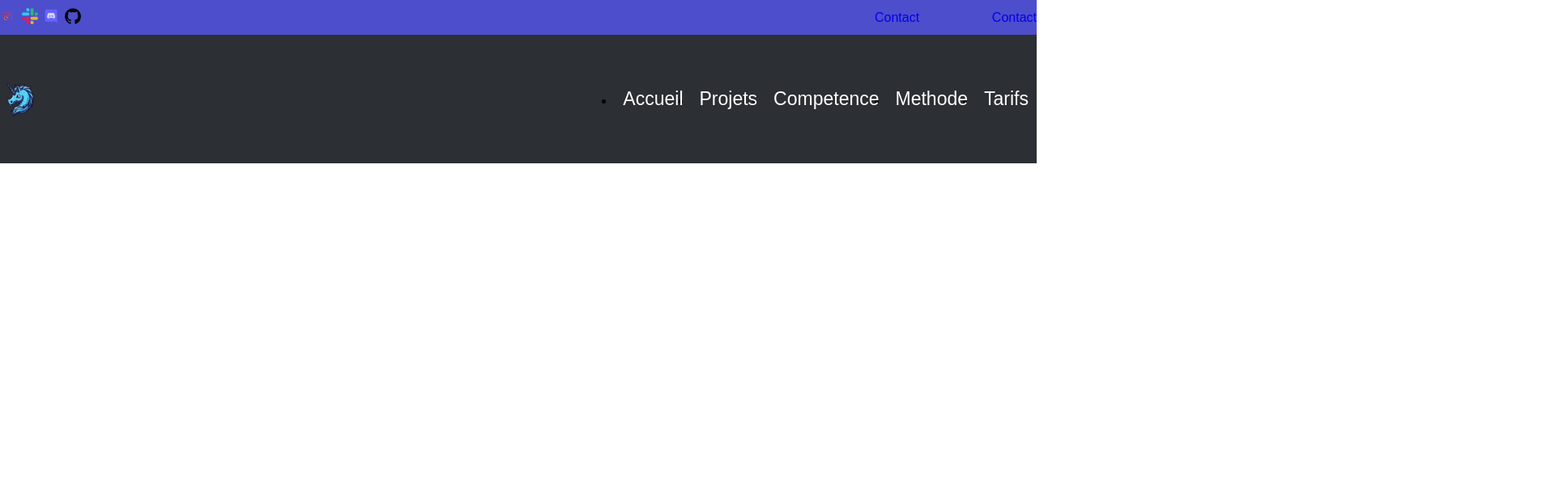
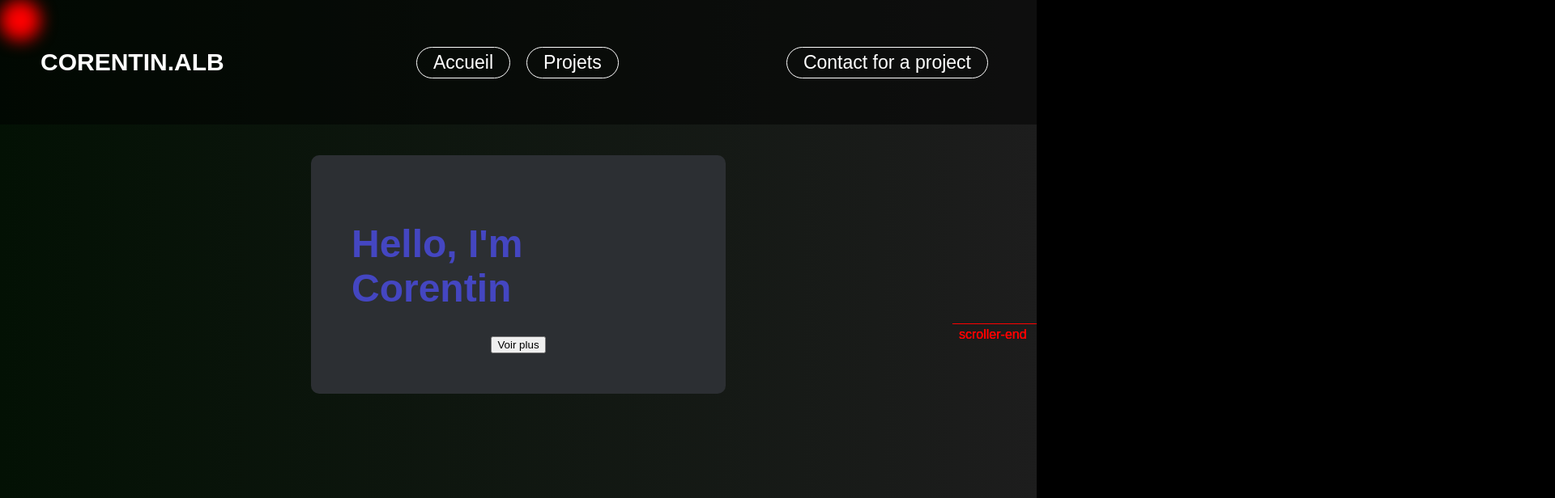
Before and after one commit to messtt/messtt.github.io, a React (Create React App) app: page / in a window 1280 px wide. Shown: the top 616 px of the page at 81% size, 1920 px wide, since content can reach past the window. Built offline with nearby package versions, Linux system fonts and the light colour scheme.

Commit message:
[ADD] new style [FIX] project bug

```diff
--- a/src/App.js
+++ b/src/App.js
@@ -8,12 +8,32 @@ import './styles/app.css';
 
 function App() {
     useEffect(() => {
+        const follower = document.querySelector('.mouse_following');
+        function updateFollowerPosition(e) {
+            gsap.to(follower, {
+                x: e.clientX - follower.offsetWidth / 2 + window.scrollX,
+                y: e.clientY - follower.offsetHeight / 2 + window.scrollY,
+                filter: 'blur(10px)',
+                duration: 0.1,
+            });
+        }
+        document.addEventListener('mousemove', (e) => {
+            updateFollowerPosition(e);
+        });
+
+        document.addEventListener('scroll', (e) => {
+            updateFollowerPosition(e);
+        });
 
     }, []);
 
     return (
         <div className="App">
+            <div className="mouse_following"></div>
             <Header />
+            <Cover />
+            <Project />
+            <Footer />
         </div>
     );
 }
--- a/src/componants/cover.js
+++ b/src/componants/cover.js
@@ -13,42 +13,6 @@ function Cover() {
     const canvasRef = useRef(null); // Add a canvas ref
 
     useEffect(() => {
-        animationTextRandom(document.querySelector(".content_title_name"));
-
-        const sketch = (p) => {
-            let squares = [];
-            const squareSize = 20;
-
-            p.setup = () => {
-                p.createCanvas(window.innerWidth, p.windowHeight).parent(canvasRef.current);
-                p.noStroke();
-
-                // Use p.width and p.height to calculate the number of squares
-                const horizontalSquares = p.width / squareSize;
-                const verticalSquares = p.height / squareSize;
-
-                squares = Array.from({ length: horizontalSquares * verticalSquares }, (_, index) => {
-                    const x = (index % horizontalSquares) * squareSize;
-                    const y = Math.floor(index / horizontalSquares) * squareSize;
-                    return { x, y, size: squareSize };
-                });
-            };
-
-            p.draw = () => {
-                p.background(76, 78, 204);
-
-                for (let i = 0; i < squares.length; i++) {
-                    const square = squares[i];
-                    const distance = p.dist(p.mouseX, p.mouseY, square.x, square.y);
-                    const size = p.map(distance, 0, p.width, 15, 70);
-                    p.fill(35, 39, 42);
-                    p.rect(square.x, square.y, size, size);
-                }
-            };
-        };
-
-        new p5(sketch);
-
         const animationContainer = document.getElementById('your-lottie-animation');
         const anim = lottie.loadAnimation({
             container: animationContainer,
@@ -56,6 +20,14 @@ function Cover() {
             loop: true,
             autoplay: true,
             animationData: animationData,
+        });
+        const box = document.querySelector('.cover');
+
+        gsap.to(box, {
+            duration: 2, // Durée de l'animation en secondes
+            background: 'linear-gradient(to right, #000E00, #222222)',
+            repeat: -1,
+            yoyo: true,
         });
     }, []);
 
@@ -65,11 +37,7 @@ function Cover() {
             <div className="content">
                 <div className="content_box">
                     <h1 className="content_title">Hello, I'm <span className="content_title_name">Corentin</span></h1>
-                    <p className="content_description">Lorem ipsum dolor sit amet, consectetur adipiscing elit. Donec euismod, nisl eget aliquam ultricies, nunc nisl aliquet nunc, vitae aliquam nisl nunc eu nunc. Donec euismod, nisl eget aliquam ultricies, nunc nisl aliquet nunc, vitae aliquam nisl nunc eu nunc.</p>
                     <button className="content_button">Voir plus</button>
-                </div>
-                <div className="lottie-container">
-                    <div className="lottie" id="your-lottie-animation" onClick={() => scrollToPosition(window.innerHeight)}></div>
                 </div>
             </div>
         </div>
--- a/src/componants/header.js
+++ b/src/componants/header.js
@@ -17,7 +17,9 @@ function Header() {
         const animationContainer = document.getElementById('burger_animation');
         const burgerMenu = document.getElementById('burger_spawn_menu');
         const mainHeader = document.querySelector('.main_header');
+        const li_main_header = document.querySelectorAll('.li_main_header');
         const secondHeader = document.querySelector('.second_header');
+
         const anim = lottie.loadAnimation({
             container: animationContainer,
             renderer: 'svg',
@@ -27,6 +29,23 @@ function Header() {
         });
 
         let isMenuOpen = false;
+
+        li_main_header.forEach((item) => {
+            item.addEventListener('mouseenter', () => {
+                gsap.to(item, {
+                    y: 5,
+                    duration: 0.1,
+                });
+            });
+            item.addEventListener('mouseleave', () => {
+                gsap.to(item, {
+                    y: 0,
+                    duration: 0.1,
+                });
+            });
+        });
+
+
 
         animationContainer.addEventListener('click', () => {
             if (!isMenuOpen) {
@@ -82,29 +101,21 @@ function Header() {
 
     return (
         <header className="header">
-            <div className="second_header">
-                <div className="second_header_media">
-                    <a className="a_media" href="https://www.instagram.com/"><img className="img_media" src={instagram_logo} alt={"instagram"} width={20} height={20}/></a>
-                    <a className="a_media" href="https://www.slack.com/"><img className="img_media" src={slack_logo} alt={"slack"} width={20} height={20}/></a>
-                    <a className="a_media" href="https://www.discord.com/"><img className="img_media" src={discord_logo} alt={"discord"} width={20} height={20}/></a>
-                    <a className="a_media" href="https://www.github.com/"><img className="img_media" src={github_logo} alt={"github"} width={20} height={20}/></a>
+            <div className="main_header">
+                <div className="site_title">
+                    <p className="title">CORENTIN.ALB</p>
                 </div>
-                <div className="second_header_contact">
-                    <a className="a_contact" href="/contact">Contact</a>
-                    <a className="a_contact" href="/contact">Contact</a>
+                <div className="nav_site">
+                    <nav className="nav_main_header">
+                        <ul className="ul_main_header">
+                            <li className="li_main_header"><a className="a_category" href="/">Accueil</a></li>
+                            <li className="li_main_header"><a className="a_category" href="/contact">Projets</a></li>
+                        </ul>
+                    </nav>
                 </div>
-            </div>
-            <div className="main_header">
-                <img className="logo" src={Logo} alt={"logo"} width={50} height={50}/>
-                <nav className="nav_main_header">
-                    <ul className="ul_main_header">
-                        <li className="li_main_header"><a className="a_category" href="/">Accueil</a></li>
-                        <li className="li_main_header"><a className="a_category" href="/contact">Projets</a></li>
-                        <li className="li_main_header"><a className="a_category" href="/contact">Competence</a></li>
-                        <li className="li_main_header"><a className="a_category" href="/contact">Methode</a></li>
-                        <li className="li_main_header"><a className="a_category" href="/contact">Tarifs</a></li>
-                    </ul>
-                </nav>
+                <div className="nav_social">
+                    <li className="li_main_header"><a className="a_category" href="/contact">Contact for a project</a></li>
+                </div>
             </div>
             <div className="main_header_mobile">
                 <div className="lottie" id="burger_animation"/>
--- a/src/componants/project.js
+++ b/src/componants/project.js
@@ -2,66 +2,37 @@ import React, { useEffect } from 'react';
 import './../styles/project.css';
 import { gsap } from 'gsap';
 import { ScrollTrigger} from 'gsap/ScrollTrigger';
-import { scrollToPosition } from '../utils/scroll';
-
-function ProjectBox() {
-    useEffect(() => {
-        gsap.registerPlugin(ScrollTrigger);
-
-        const animateBox = (box, xValue, yValue, boxShadow) => {
-            gsap.to(box, {
-                x: xValue,
-                y: yValue,
-                boxShadow: boxShadow,
-                duration: 0.5,
-            });
-        };
-
-        const handleMouseEnter = (box) => {
-            animateBox(box, 10, 10, '0px 0px 10px 0px rgba(0,0,0,0)');
-        };
-
-        const handleMouseLeave = (box) => {
-            animateBox(box, 0, 0,  '10px 10px 10px 0px rgba(0, 0, 0, 0.32)');
-        };
-
-        const boxes = document.querySelectorAll('.project_box');
-
-        boxes.forEach((box) => {
-            box.addEventListener('mouseenter', () => {
-                handleMouseEnter(box);
-            });
-            box.addEventListener('mouseleave', () => {
-                handleMouseLeave(box);
-            });
-        });
-    }, []);
-
-    return (
-        <div className="project_box">
-            <div className="project_box_img">
-                <img className="img_project" src="https://99designs-blog.imgix.net/blog/wp-content/uploads/2016/03/web-images.jpg?auto=format&q=60&w=1600&h=824&fit=crop&crop=faces" alt={"projet1"}/>
-            </div>
-            <div className="project_box_content">
-                <h3 className="project_box_content_title">Projet 1</h3>
-                <p className="project_box_content_description">Lorem ipsum dolor sit amet, consectetur adipiscing elit. Donec euismod, nisl eget aliquam ultricies, nunc nisl aliquet nunc, vitae aliquam nisl nunc eu nunc. Donec euismod, nisl eget aliquam ultricies, nunc nisl aliquet nunc, vitae aliquam nisl nunc eu nunc.</p>
-                <button className="project_box_content_button">temporaire</button>
-            </div>
-        </div>
-    );
-}
+gsap.registerPlugin(ScrollTrigger);
 
 function Project() {
     useEffect(() => {
-        let lastScrollTop = 0;
-        const project = document.querySelector('.project');
-        gsap.registerPlugin(ScrollTrigger);
-
+        const boxes = document.querySelectorAll('.container');
         const scrollHorizontalElement = document.querySelector('.project_box');
+        const isLeft = true;
+        let boxesPosition = 2000;
 
         const horizontalAnimation = gsap.from(scrollHorizontalElement, {
-            x: 2000, // Adjust the horizontal scroll amount as needed
-            ease: 'none', // Choose the animation easing that suits your needs
+            x: 2000,
+            ease: 'none',
+        });
+
+        boxes.forEach((box) => {
+            if (isLeft) {
+                boxesPosition = -boxesPosition;
+            }
+            gsap.from(box, {
+                scrollTrigger: {
+                    trigger: box,
+                    scrub: true,
+                    start: 'top bottom',
+                    end: 'top center',
+                    markers: true,
+                    toggleActions: 'restart none none none',
+                },
+                x: boxesPosition,
+                scrub: true,
+                ease: 'none',
+            });
         });
 
         ScrollTrigger.create({
@@ -75,11 +46,17 @@ function Project() {
 
     return (
         <div className="project">
-            <h2 className="project_title">Mes projets</h2>
-            <div className="project_grid">
-                <ProjectBox />
-                <ProjectBox />
-                <ProjectBox />
+            <div className="container project_box1">
+                <img src="https://th.bing.com/th/id/OIG.jFBs3qXz4ADuUkgdmy2S?w=270&h=270&c=6&r=0&o=5&pid=ImgGn" className="img_project" alt="Votre image" />
+                <div className="project_image_title image_title_box1">Hac ex causa conlaticia stipe Valerius humatur ille Publicola et subsidiis amicorum mariti inops cum liberis uxor alitur Reguli et dotatur ex aerario filia Scipionis, cum nobilitas florem adultae virginis diuturnum absentia pauperis erubesceret patris.</div>
+            </div>
+            <div className="container project_box2">
+                <div className="project_image_title image_title_box2">Hac ex causa conlaticia stipe Valerius humatur ille Publicola et subsidiis amicorum mariti inops cum liberis uxor alitur Reguli et dotatur ex aerario filia Scipionis, cum nobilitas florem adultae virginis diuturnum absentia pauperis erubesceret patris.</div>
+                <img src="https://th.bing.com/th/id/OIG.jFBs3qXz4ADuUkgdmy2S?w=270&h=270&c=6&r=0&o=5&pid=ImgGn" className="img_project" alt="Votre image" />
+            </div>
+            <div className="container project_box3">
+                <img src="https://th.bing.com/th/id/OIG.jFBs3qXz4ADuUkgdmy2S?w=270&h=270&c=6&r=0&o=5&pid=ImgGn" className="img_project" alt="Votre image" />
+                <div className="project_image_title image_title_box3">Hac ex causa conlaticia stipe Valerius humatur ille Publicola et subsidiis amicorum mariti inops cum liberis uxor alitur Reguli et dotatur ex aerario filia Scipionis, cum nobilitas florem adultae virginis diuturnum absentia pauperis erubesceret patris.</div>
             </div>
         </div>
     );
--- a/src/styles/app.css
+++ b/src/styles/app.css
@@ -1,9 +1,10 @@
 body {
     margin: 0;
-}
-
-header {
+    /*background-image: url("https://assets.awwwards.com/awards/images/2021/09/patterns_cover_8jpg.jpg");*/
+    background-color: black;
+    background-attachment: fixed;
     font-family: Poppins Condensed, sans-serif;
+    cursor: none;
 }
 
 a {
@@ -13,3 +14,13 @@ a {
 * {
     scrollbar-width: none;
 }
+
+.mouse_following {
+    position: absolute;
+    background-color: red;
+    border-radius: 50%;
+    width: 50px;
+    height: 50px;
+    pointer-events: none;
+    z-index: 999999;
+}
--- a/src/styles/header.css
+++ b/src/styles/header.css
@@ -8,25 +8,63 @@
     }
 
     /*MAIN HEADER*/
-
     .main_header {
         display: flex;
+        align-items: center;
         justify-content: space-between;
+        background-color: rgba(0, 0, 0, 0.5);
+        position: fixed;
+        width: 100%;
+        top: 0;
+        padding: 30px 50px;
+        z-index: 9999;
+        box-sizing: border-box;
+    }
+
+    .nav_site {
+        display: flex;
         align-items: center;
-        position: fixed;
-        top: 43px;
-        left: 0;
-        width: 100%;
-        background-color: #2c2f33;
-        padding-bottom: 50px;
-        padding-top: 50px;
-        z-index: 9999;
+        justify-content: space-between;
+        flex-direction: row;
+    }
+
+    .site_title {
+        font-size: 30px;
+        font-weight: bold;
+        color: white;
+        text-decoration: none;
+    }
+
+    .nav_social {
+        display: flex;
+        align-items: center;
+        justify-content: space-between;
+        flex-direction: row;
     }
 
     .ul_main_header {
         display: flex;
-        justify-content: space-between;
+        justify-content: center;
         align-items: center;
+        flex-direction: row;
+    }
+
+    .li_main_header {
+        border-style: solid;
+        border-width: 1px;
+        border-color: white;
+        border-radius: 50px;
+        padding: 5px 10px;
+        margin: 0 10px;
+        list-style: none;
+    }
+
+    .li_main_header:hover {
+        background-color: white;
+        transition: 0.5s;
+        .a_category {
+            color: black;
+        }
     }
 
     .a_category {
@@ -36,37 +74,6 @@
         text-decoration: none;
         position: relative;
         color: white;
-    }
-
-    /*SECOND HEADER*/
-
-    .second_header {
-        display: flex;
-        justify-content: space-between;
-        align-items: center;
-        flex-direction: row;
-        position: fixed;
-        top: 0;
-        width: 100%;
-        background-color: #4c4ecc;
-        color: #fff;
-        padding-top: 10px;
-        padding-bottom: 10px;
-        z-index: 9999;
-    }
-
-    .second_header_media {
-        width: 100px;
-        display: flex;
-        align-items: center;
-        justify-content: space-between;
-    }
-
-    .second_header_contact {
-        display: flex;
-        align-items: center;
-        justify-content: space-between;
-        width: 200px;
     }
 }
 
@@ -83,7 +90,7 @@
         margin-top: 90px;
         padding-top: 10px;
         padding-bottom: 10px;
-        background-color: #4446c1;
+        background-color: rgba(0, 0, 0, 0.5);
         width: 100%;
         height: 100%;
         transform: translateX(-1000px);
@@ -102,6 +109,7 @@
     }
     .li_main_header {
         margin-top: 10px;
+        list-style: none;
     }
     .main_header_mobile {
         display: flex;
@@ -112,7 +120,7 @@
         top: 0;
         left: 0;
         width: 100%;
-        background-color: #ce0000;
+        background-color: rgba(0, 0, 0, 0.5);
         padding-bottom: 20px;
         padding-top: 20px;
         z-index: 9999;
--- a/src/styles/project.css
+++ b/src/styles/project.css
@@ -1,53 +1,69 @@
 
 .project {
     display: flex;
+    align-items: center;
     flex-direction: column;
-    align-items: start;
-    justify-content: center;
-    margin-bottom: 200px;
-    padding: 500px 30% 500px 30%;
-    background-color: #ce0d0d;
-
+    margin-top: 200px;
+    margin-bottom: 2000px;
 }
 
-.project_grid {
-    display: grid;
-    grid-template-columns: repeat(3, 1fr); /* Deux colonnes de largeur égale */
-    grid-gap: 50px; /* Espacement entre les ProjectBox, ajustez selon vos besoins */
-    background-color: blueviolet;
+.projet_view {
+    display: flex;
+    flex-direction: row;
+    align-items: center;
+    justify-content: center;
+    width: 80%;
+    margin-top: 50px;
 }
 
-.project_box {
-    display: flex;
-    flex-direction: column;
-    align-items: center;
-    justify-content: center;
-    background-color: blueviolet;
-    border-radius: 10px;
-    height: auto;
-    box-shadow: rgba(0, 0, 0, 0.32) 10px 10px 10px;
+.container {
+    position: relative;
+    width: 500px;
+    height: 500px;
+    margin-bottom: 100px;
 }
 
-.project_box_img {
-    width: auto;
-    border-radius: 10px;
+.project_box1{
+    margin-left: 500px;
+}
+
+.project_box3 {
+    margin-left: 500px;
+}
+.project_box2 {
+    margin-right: 500px;
 }
 
 .img_project {
+    border-radius: 30px;
     width: 100%;
     height: 100%;
-    border-top-left-radius: 10px;
-    border-top-right-radius: 10px;
+    position: absolute;
+    top: 0;
+    left: 0;
 }
 
-.project_box_content {
-    display: flex;
-    flex-direction: column;
-    align-items: center;
-    justify-content: center;
-    background-color: #fff;
-    border-bottom-left-radius: 10px;
-    border-bottom-right-radius: 10px;
-    padding-right: 10px;
-    padding-left: 10px;
+.project_image_title {
+    font-size: 25px;
+    font-weight: bold;
+    margin-top: 20px;
+    color: #fff;
+    width: 100%;
+    position: absolute;
+    z-index: 1;
 }
+
+.image_title_box1 {
+    top: 50%;
+    transform: translateX(-50%) translateY(-50%);
+}
+
+.image_title_box2 {
+    top: 10%;
+    transform: translateX(50%) translateY(50%);
+}
+
+.image_title_box3 {
+    top: 50%;
+    transform: translateX(-50%) translateY(-50%);
+}
```
Also changed, not shown: src/styles/cover.css (line endings or trailing spaces).
